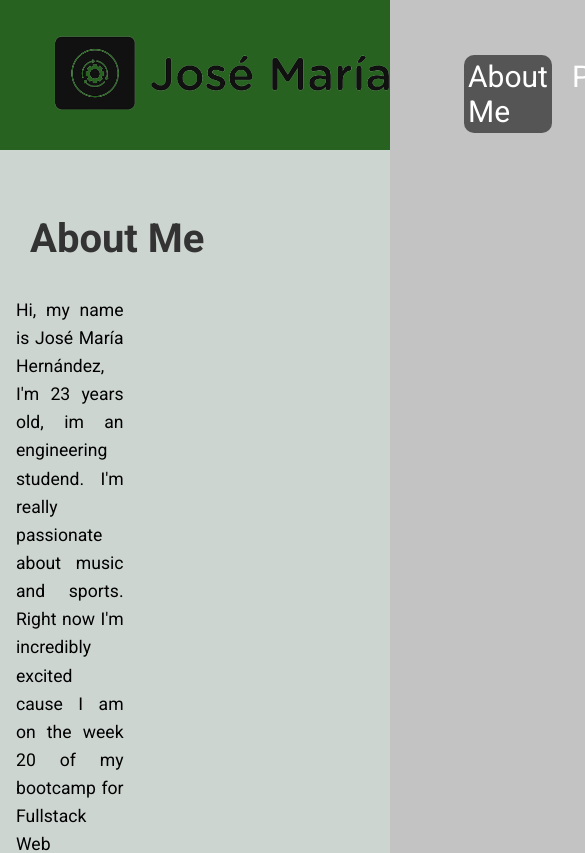
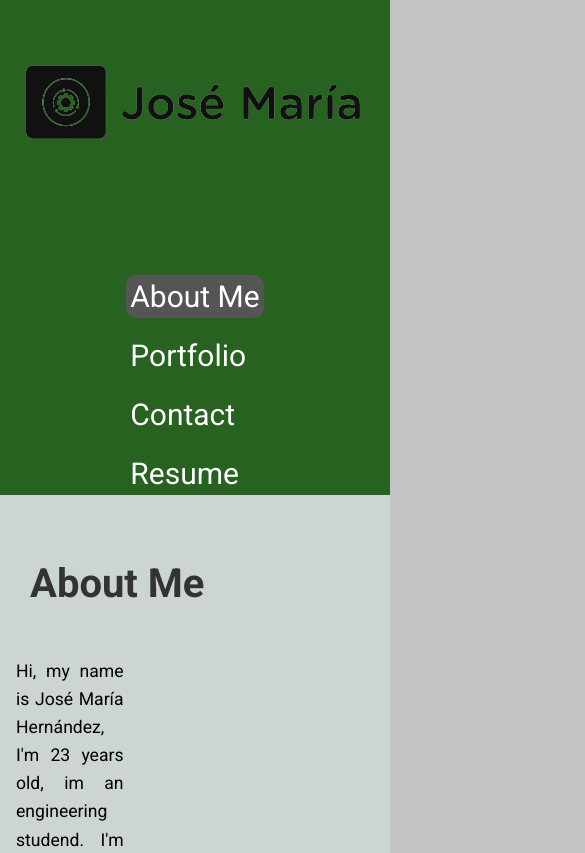
Before and after one commit to ChemaKing13/20.ReactPortfolio, a React (Create React App) app: page / in a window 390 px wide. Shown: the top 853 px of the page, 585 px wide, since content can reach past the window. Built offline with nearby package versions, Linux system fonts and the light colour scheme.

Commit message:
styles update

```diff
--- a/package.json
+++ b/package.json
@@ -4,6 +4,7 @@
   "private": true,
   "dependencies": {
     "@fortawesome/free-brands-svg-icons": "^6.4.0",
+    "@fortawesome/free-solid-svg-icons": "^6.4.0",
     "@fortawesome/react-fontawesome": "^0.2.0",
     "@testing-library/jest-dom": "^5.17.0",
     "@testing-library/react": "^13.4.0",
--- a/public/index.html
+++ b/public/index.html
@@ -3,7 +3,7 @@
   <head>
     <meta charset="utf-8" />
     <link rel="icon" href="%PUBLIC_URL%/favicon.ico" />
-    <meta name="viewport" content="width=device-width, initial-scale=1" />
+    <meta name="viewport" content="width=device-width, initial-scale=1.0" />
     <meta name="theme-color" content="#000000" />
     <meta
       name="description"
--- a/src/components/Navbar.js
+++ b/src/components/Navbar.js
@@ -4,8 +4,10 @@ import { Link, useMatch, useResolvedPath } from 'react-router-dom';
 
 //define the Navbar component
 export default function Navbar() {
+
+
   return (
-    <nav className="nav">
+    <nav className='nav'>
       <Link to="/" className="site-title">
         <img src='./images/logo1.png' alt='logo' className='logo' />
       </Link>
--- a/src/styles.css
+++ b/src/styles.css
@@ -28,6 +28,108 @@ body {
     padding: 0 1rem;
     height: 150px;
 }
+
+@media only screen and (max-width: 1300px) {
+    .nav {
+        flex-direction: column;
+        display: flex;
+        z-index: 100;
+        justify-content: center;
+        align-items: center;
+        height: auto;
+        width: 100%;
+        padding: 0;
+        position: static;
+    }
+
+    .nav ul {
+        display: flex;
+        flex-direction: column;
+        gap: 1rem;
+        list-style: none;
+        padding-top: 55px;
+        font-size: 30px;
+    }
+
+    .site-title {
+        font-size: 40px;
+        justify-content: center;
+        align-items: center;
+        margin-top: 20px;
+    }
+
+    .about-me {
+        display: flex;
+        flex-direction: column;
+        align-items: center;
+        gap: 1rem;
+        text-align: center;
+    }
+
+    .about-title {
+        font-size: 28px;
+    }
+
+    .about-image {
+        max-width: 100%;
+        height: auto;
+        order: 2;
+    }
+
+    .container {
+        grid-template-columns: 1fr;
+    }
+}
+
+@media only screen and (max-width: 900px) {
+    .nav {
+        flex-direction: column;
+        display: flex;
+        z-index: 100;
+        justify-content: center;
+        align-items: center;
+        height: auto;
+        width: 100%;
+        padding: 0;
+        position: static;
+    }
+
+    .nav ul {
+        display: flex;
+        flex-direction: column;
+        gap: 1rem;
+        list-style: none;
+        padding-top: 55px;
+        font-size: 30px;
+    }
+
+    .site-title {
+        font-size: 40px;
+        justify-content: center;
+        align-items: center;
+        margin-top: 20px;
+    }
+
+    .about-me {
+        display: flex;
+        flex-direction: column;
+        align-items: center;
+        gap: 1rem;
+        text-align: center;
+    }
+
+    .about-title {
+        font-size: 28px;
+    }
+
+    .about-image {
+        max-width: 100%;
+        height: auto;
+        order: 2;
+    }
+}
+
+
 
 .site-title {
     font-size: 40px;
@@ -69,6 +171,13 @@ body {
     height: 45px;
     border-radius: 10px;
 }
+
+.hamburger-icon {
+    display: none;
+    font-size: 30px;
+    cursor: pointer;
+}
+
 
 /* footer.css */
 
```
Also changed, not shown: 1 other file (tests, documents, lock files or other folders).
